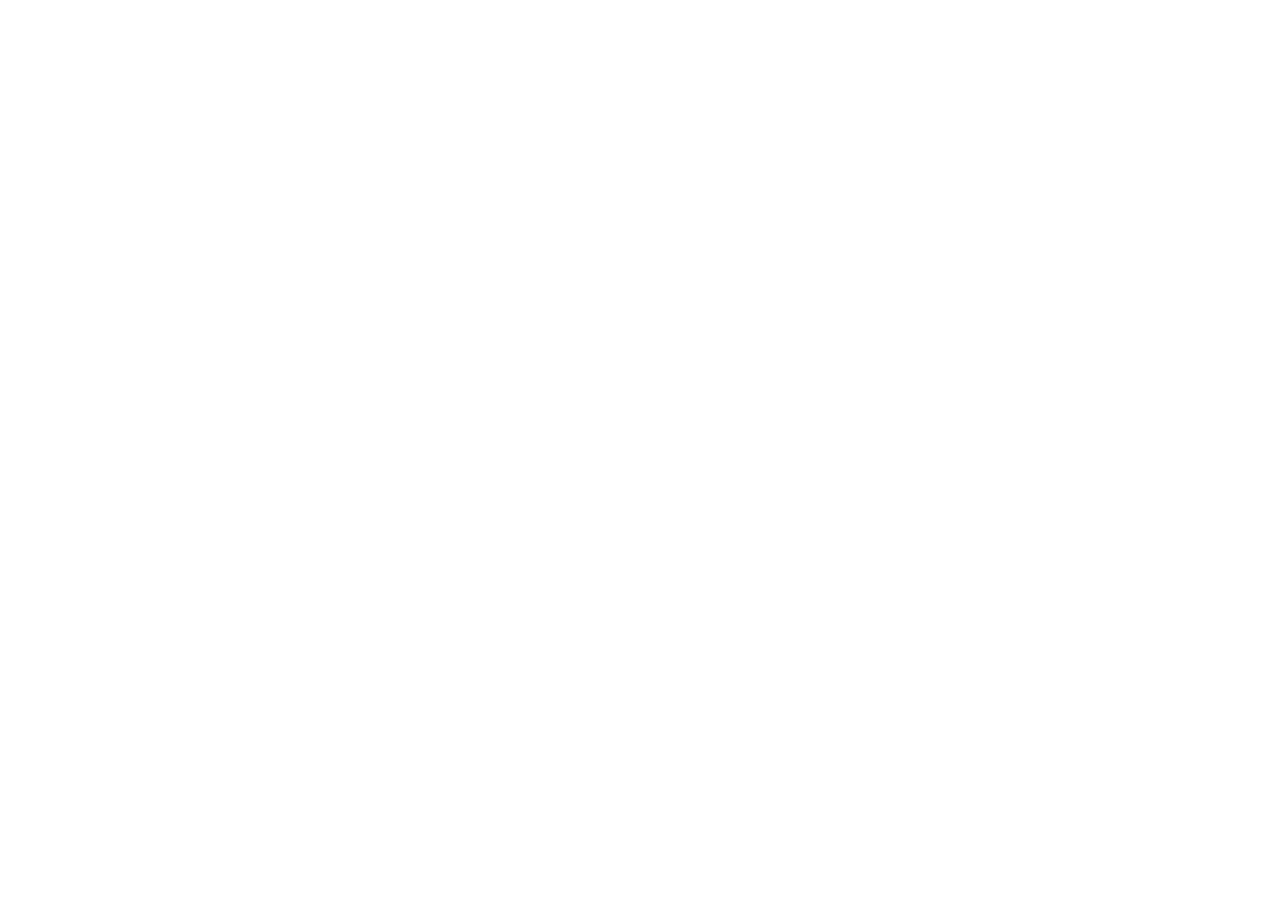
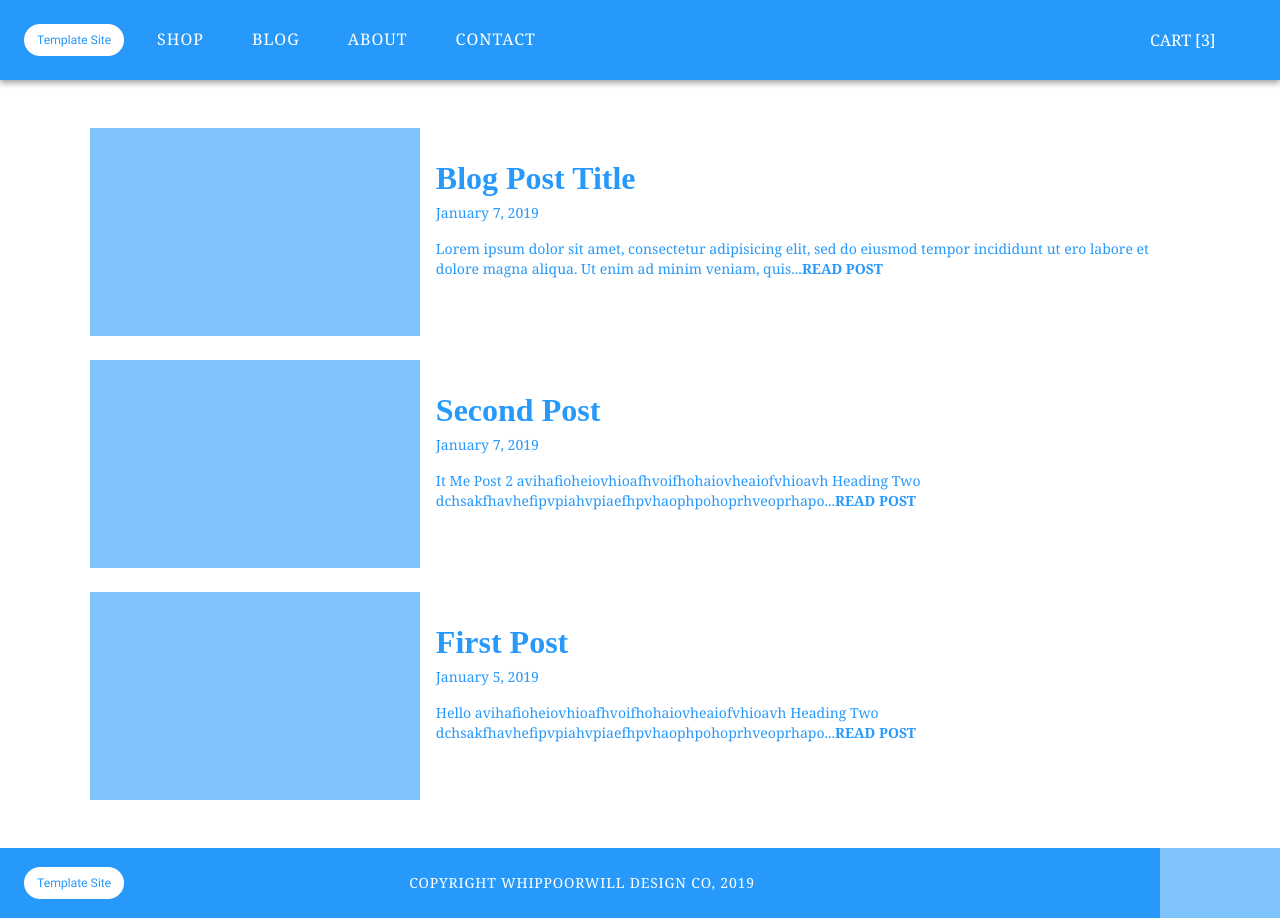
Before and after one commit to dean-whippoorwill/gatsby-template, a Gatsby site: page /blog in a window 1280 px wide. Before the commit this address had no page. Before the commit the page ends 800 px from the top, so only its background shows below. Built offline with nearby package versions, Linux system fonts and the light colour scheme; Gatsby itself is replaced by a stand-in of ours; some packages are replaced by stand-ins of ours.

Commit message:
Added blog landing page

```diff
--- a/src/components/footer.js
+++ b/src/components/footer.js
@@ -8,6 +8,7 @@
 import templateLogo from '../images/template-logo.png';
 
 const FooterWrapper = styled.div`
+  position: relative;
   height: 70px;
   background: #2699fb;
   color: white;
--- a/src/components/header.js
+++ b/src/components/header.js
@@ -180,7 +180,7 @@
         <NavLinks isOpen={this.state.menuIsOpen} ref={this.setWrapperRef}>
           <HeaderLeft className="header-left">
             <Link to="/shop">SHOP</Link>
-            <Link to="/">BLOG</Link>
+            <Link to="/blog">BLOG</Link>
             <Link to="/about">ABOUT</Link>
             <Link to="/">CONTACT</Link>
           </HeaderLeft>
--- /dev/null
+++ b/src/pages/blog.js
@@ -0,0 +1,146 @@
+import React, { Component } from 'react';
+import { Link, StaticQuery, graphql } from 'gatsby';
+import styled from 'styled-components';
+import Header from '../components/header';
+import Footer from '../components/footer';
+
+class Blog extends Component {
+  state = {};
+
+  render() {
+    const PREVIEW_QUERY = graphql`
+      query BlogPostPreview {
+        allMarkdownRemark(
+          limit: 10
+          sort: { order: DESC, fields: [frontmatter___date] }
+        ) {
+          edges {
+            node {
+              excerpt
+              frontmatter {
+                date(formatString: "MMMM D, YYYY")
+                title
+                slug
+              }
+            }
+          }
+        }
+      }
+    `;
+    const BlogWrapper = styled.div`
+      display: flex;
+      flex-direction: column;
+      height: 100%;
+      overflow: scroll;
+    `;
+    const BlogContent = styled.div`
+      postion: relative;
+      flex-grow: 1;
+      display: flex;
+      justify-content: center;
+      height: 100%;
+      min-height: calc(100vh - 150px);
+      padding: 24px 0 48px;
+    `;
+    const PostPreview = styled.div`
+      height: 208px;
+      @media (max-width: 599px) {
+        height: 480px;
+      }
+      width: 86%;
+      margin: 24px auto 0;
+
+      display: grid;
+      grid-template-columns: 30fr 70fr;
+      @media (max-width: 599px) {
+        grid-template-columns: 1fr;
+      }
+    `;
+    const PostImage = styled.div`
+      @media (max-width: 599px) {
+        height: 280px;
+      }
+      background: #7fc4fd;
+      width: 100%;
+      height: 100%;
+    `;
+    const PreviewText = styled.div`
+      padding: 8px 20px 8px 16px;
+
+      color: #2699fb;
+      align-self: center;
+      > * {
+        :nth-child(2) {
+          margin-bottom: 16px;
+        }
+      }
+      p {
+        font-size: 14px;
+      }
+      h1 {
+        font-size: 32px;
+        font-family: serif;
+        margin-bottom: 6px;
+      }
+      a {
+        text-decoration: none;
+        color: #2699fb;
+      }
+      a:hover {
+        color: #0484f1;
+      }
+    `;
+    return (
+      <BlogWrapper>
+        <Header />
+        <BlogContent>
+          <div>
+            <PostPreview>
+              <PostImage />
+              <PreviewText>
+                <Link to="/">
+                  <h1>Blog Post Title</h1>
+                </Link>
+                <p>January 7, 2019</p>
+                <p>
+                  Lorem ipsum dolor sit amet, consectetur adipisicing elit, sed
+                  do eiusmod tempor incididunt ut ero labore et dolore magna
+                  aliqua. Ut enim ad minim veniam, quis...
+                  <Link to="/">
+                    <strong>READ POST</strong>
+                  </Link>
+                </p>
+              </PreviewText>
+            </PostPreview>
+
+            <StaticQuery
+              query={PREVIEW_QUERY}
+              render={({ allMarkdownRemark }) =>
+                allMarkdownRemark.edges.map(({ node }) => (
+                  <PostPreview key={node.frontmatter.slug}>
+                    <PostImage />
+                    <PreviewText>
+                      <Link to={`/posts/${node.frontmatter.slug}`}>
+                        <h1>{node.frontmatter.title}</h1>
+                      </Link>
+                      <p>{node.frontmatter.date}</p>
+                      <p>
+                        {node.excerpt}...
+                        <Link to={`/posts/${node.frontmatter.slug}`}>
+                          <strong>READ POST</strong>
+                        </Link>
+                      </p>
+                    </PreviewText>
+                  </PostPreview>
+                ))
+              }
+            />
+          </div>
+        </BlogContent>
+        <Footer />
+      </BlogWrapper>
+    );
+  }
+}
+
+export default Blog;
```
